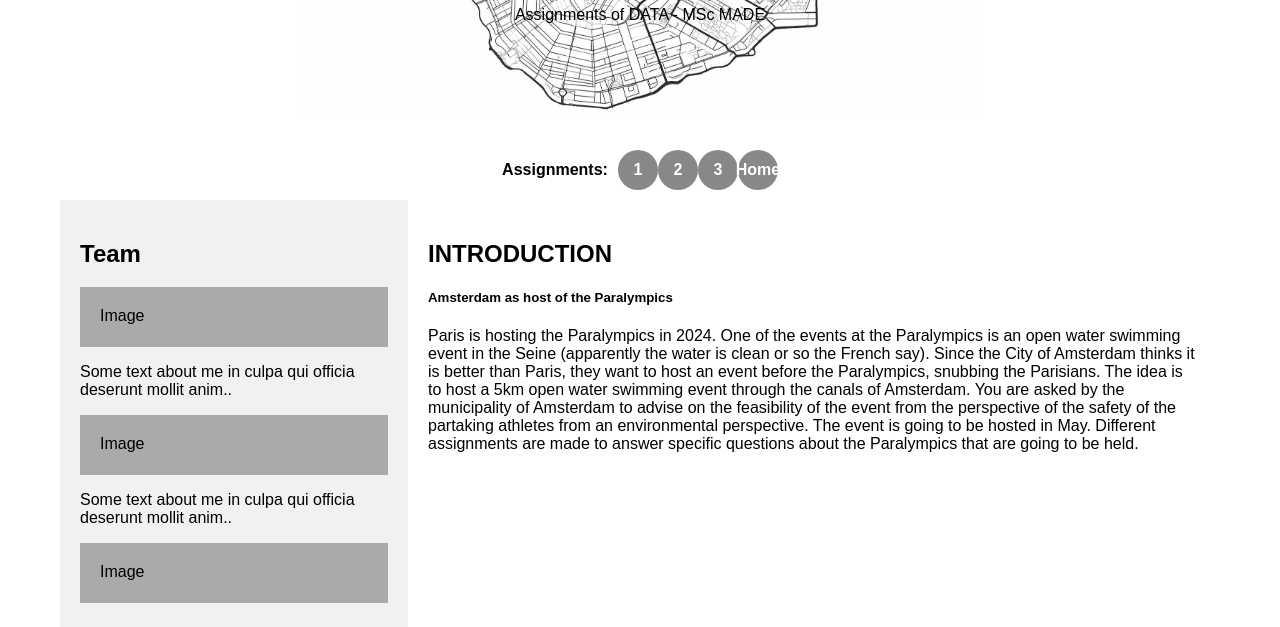
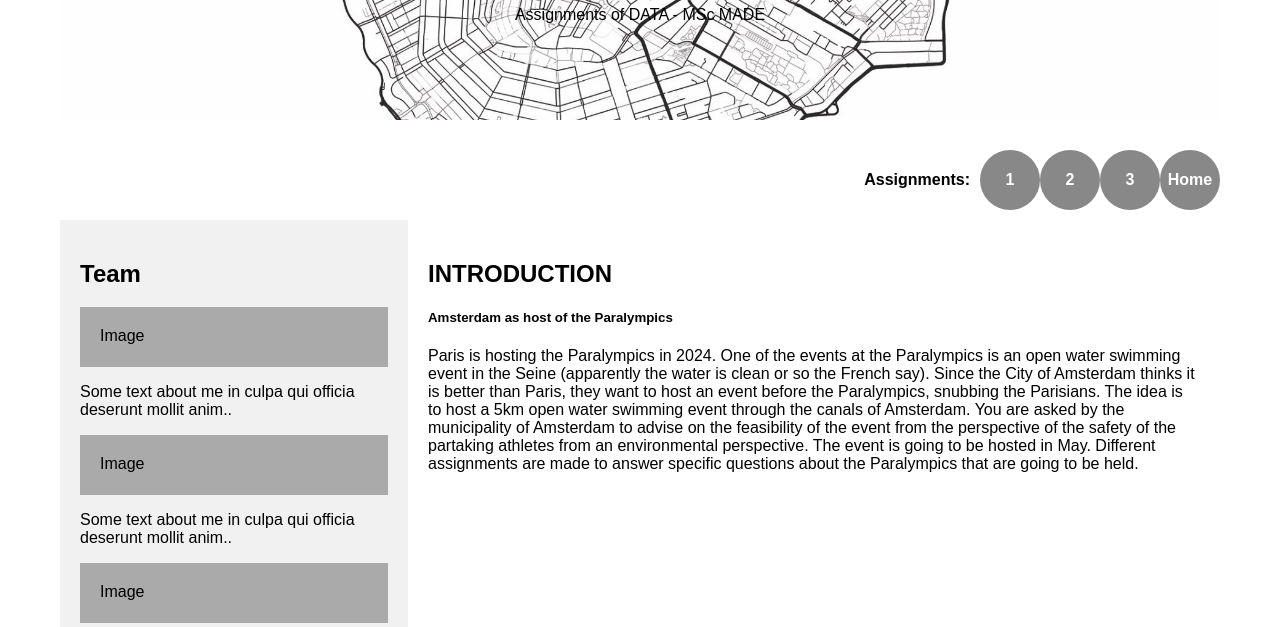
Before and after one commit to Soof2001/Soof2001.github.io, a plain HTML site: page index.html in a window 1280 px wide. Shown: the part 173-800 px from the top of the page. Drawn offline with Linux system fonts and the light colour scheme.

Commit message:
Update index.html

```diff
--- a/index.html
+++ b/index.html
@@ -23,7 +23,6 @@
       padding: 0 20px; /* Add padding to create space on the left and right */
       display: flex;
       flex-direction: column;
-      align-items: center;
     }
 
     /* Header/logo Title */
@@ -67,8 +66,8 @@
       text-decoration: none;
       border-radius: 50%;
       background-color: #888;
-      width: 40px;
-      height: 40px;
+      width: 60px;
+      height: 60px;
       font-weight: bold;
     }
 
@@ -84,6 +83,11 @@
       height: 60px;
       line-height: 60px; /* Center text vertically */
       text-align: center;
+    }
+
+    /* Move the "Assignments:" text to the right */
+    .assignment-text {
+      margin-left: auto;
     }
 
     /* Column container */
```
